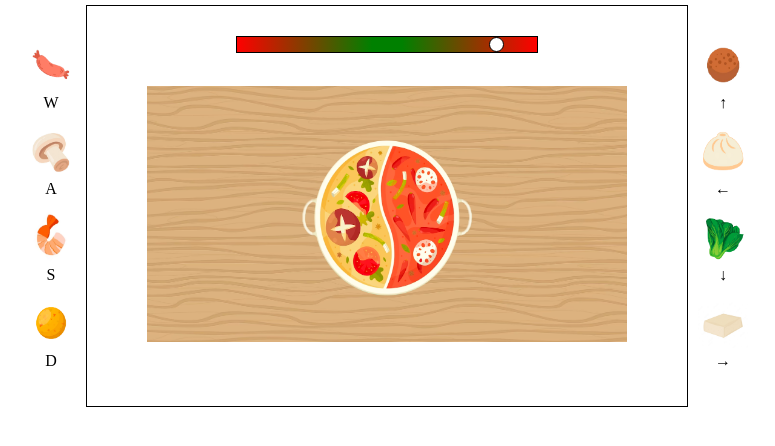
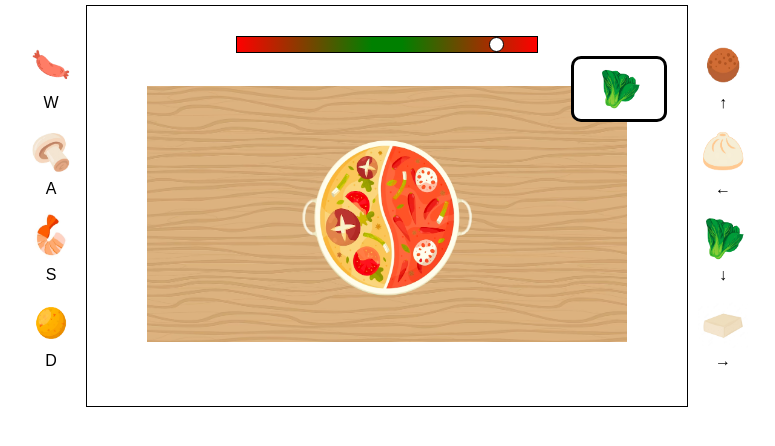
Before and after one commit to elliotkuok/hot-pot-hottie, a website built with webpack: page index.html in a window 1280 px wide. Shown: the part 140-586 px from the top of the page, without its empty margins (253-1028 px from the left). Built offline with nearby package versions, Linux system fonts and the light colour scheme.

Commit message:
Write code that generates a random image from the foodItems hash

```diff
--- a/src/index.js
+++ b/src/index.js
@@ -2,6 +2,7 @@ import { handlePickUpFood, handleDropFood } from './scripts/foodInteractions';
 import Game from './scripts/game.js';
 import { moveCircle, stopMovingCircle } from './scripts/meter.js';
 import './index.scss';
+import './scripts/order.js';
 
 document.addEventListener('DOMContentLoaded', () => {
     // Your game setup and initialization code here
--- /dev/null
+++ b/src/scripts/order.js
@@ -0,0 +1,36 @@
+const foodItems = {
+    sausage: 'sausage.png',
+    mushroom: 'mushroom.jpg',//update to png
+    shrimp: 'shrimp.jpg',//update to png
+    fishball: 'fishball.png',
+    meatball: 'meatball.png',
+    dumpling: 'dumpling.png',
+    bokchoy: 'bokchoy.png',
+    tofu: 'tofu.jpg', //update to png
+};
+
+// Function to randomly select an image key from the foodItems object
+function getRandomImageKey() {
+    const keys = Object.keys(foodItems);
+    const randomIndex = Math.floor(Math.random() * keys.length);
+    return keys[randomIndex];
+  }
+
+  // Function to display the selected image in the speech-bubble div
+  function displayRandomImage() {
+    const speechBubble = document.getElementById('speech-bubble');
+    const imageKey = getRandomImageKey();
+    const imageName = foodItems[imageKey];
+    const imageSrc = `/assets/food-icons/${imageName}`;
+
+    const imageElement = document.createElement('img');
+    imageElement.src = imageSrc;
+    imageElement.alt = imageKey;
+    // imageElement.id = imageKey + "prompt"; do I need this
+
+    speechBubble.innerHTML = ''; // Clear existing content
+    speechBubble.appendChild(imageElement);
+  }
+
+  // Call the displayRandomImage function to show the initial random image
+  displayRandomImage();
--- a/src/styles/game.css
+++ b/src/styles/game.css
@@ -11,8 +11,13 @@
 }
 
 h1 {
-    font-family: 'Nerko One', cursive;
+    font-family: 'Nerko One';
     font-size: 80px;
+}
+
+#side-legend p {
+    font-family: sans-serif;
+    font-weight: 500;
 }
 
 .food-legend {
@@ -50,3 +55,18 @@ img#table {
 #side-legend {
     margin: 35px 10px;
 }
+
+#speech-bubble {
+    border: solid;
+    position: absolute;
+    top: 50px;
+    right: 20px;
+    background-color: white;
+    z-index: 3;
+    border-radius: 10px;
+}
+
+#speech-bubble > img {
+    width: 50px;
+    padding: 5px 20px ;
+}
```
Also changed, not shown: dist/main.css, dist/main.js.
